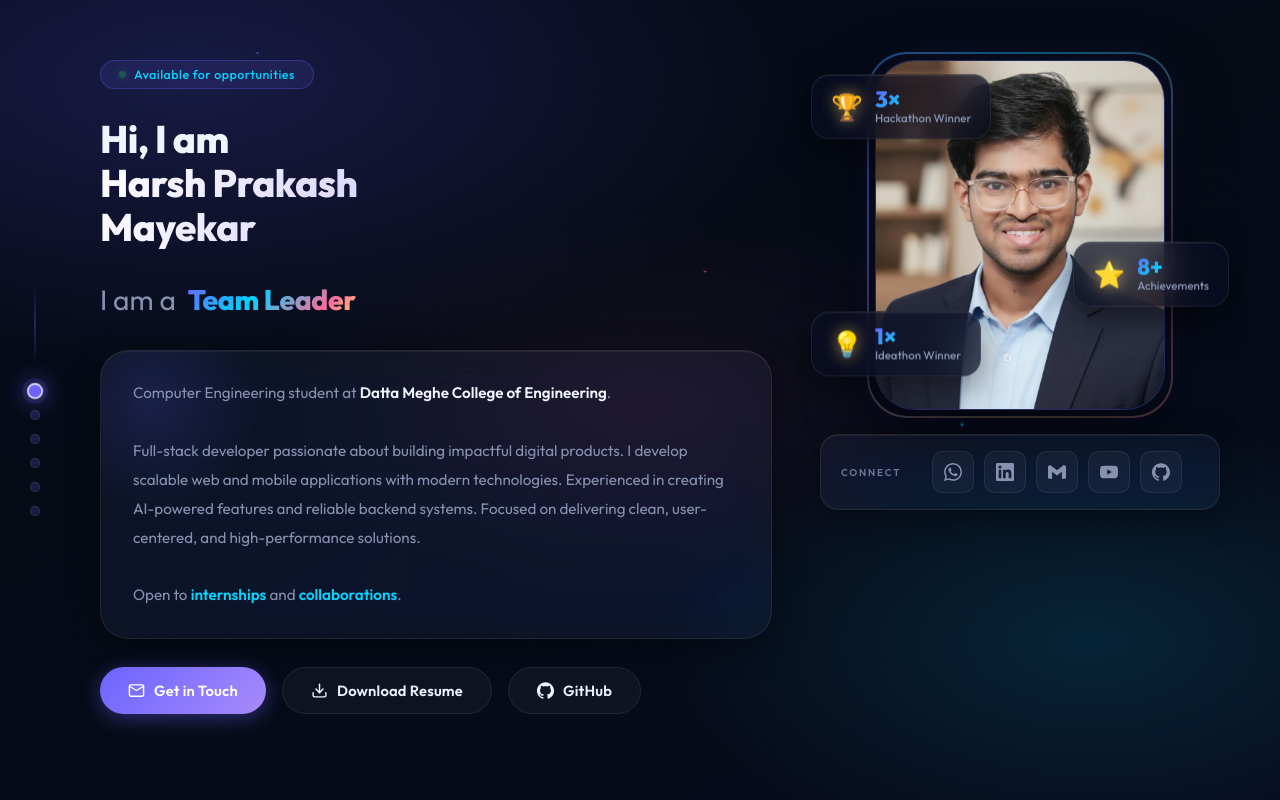
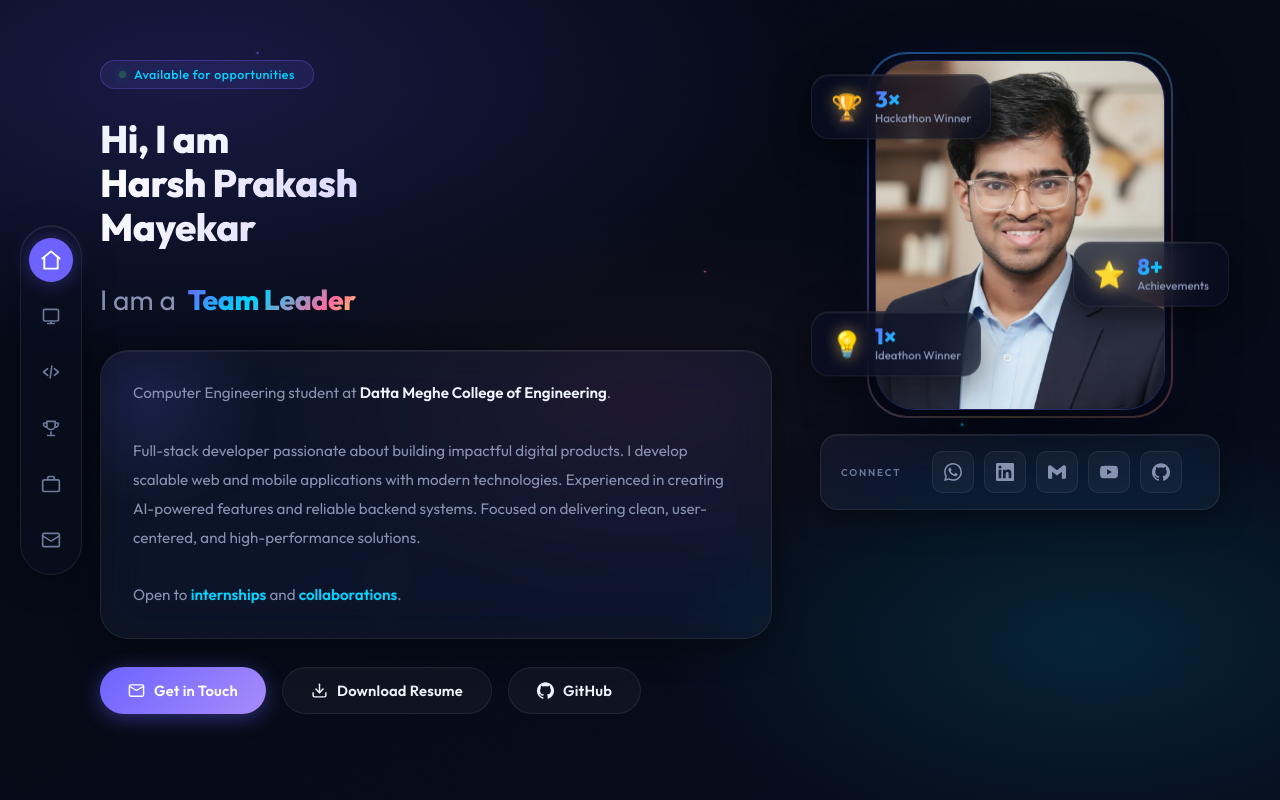
Before and after one commit to hmcommits/portfolio, a React (Vite) app: page / in a window 1280 px wide. Shown: the top 800 px of the page. Built offline with nearby package versions, Linux system fonts and the light colour scheme.

Commit message:
style: Replace desktop dot navigation with vertical icon pill nav

```diff
--- a/src/components/SidebarNav.jsx
+++ b/src/components/SidebarNav.jsx
@@ -1,25 +1,60 @@
 import useActiveSection, { SECTIONS } from '../hooks/useActiveSection'
 import styles from './SidebarNav.module.css'
 
-/* Desktop dot navigation — fixed to the left edge (hidden ≤1024px, see MobileNav) */
+const ICONS = {
+  hero: (
+    <svg viewBox="0 0 24 24" fill="none" stroke="currentColor" strokeWidth="2" strokeLinecap="round" strokeLinejoin="round">
+      <path d="M3 10.5 12 3l9 7.5" /><path d="M5 9.5V21h14V9.5" />
+    </svg>
+  ),
+  projects: (
+    <svg viewBox="0 0 24 24" fill="none" stroke="currentColor" strokeWidth="2" strokeLinecap="round" strokeLinejoin="round">
+      <rect x="3" y="4" width="18" height="14" rx="2" /><path d="M8 21h8M12 18v3" />
+    </svg>
+  ),
+  techstack: (
+    <svg viewBox="0 0 24 24" fill="none" stroke="currentColor" strokeWidth="2" strokeLinecap="round" strokeLinejoin="round">
+      <path d="m8 8-5 4 5 4M16 8l5 4-5 4M13 5l-2 14" />
+    </svg>
+  ),
+  achievements: (
+    <svg viewBox="0 0 24 24" fill="none" stroke="currentColor" strokeWidth="2" strokeLinecap="round" strokeLinejoin="round">
+      <path d="M8 21h8M12 17v4M7 4h10v5a5 5 0 0 1-10 0V4z" />
+      <path d="M7 6H4a1 1 0 0 0-1 1c0 2.2 1.8 4 4 4M17 6h3a1 1 0 0 1 1 1c0 2.2-1.8 4-4 4" />
+    </svg>
+  ),
+  experience: (
+    <svg viewBox="0 0 24 24" fill="none" stroke="currentColor" strokeWidth="2" strokeLinecap="round" strokeLinejoin="round">
+      <rect x="2" y="7" width="20" height="14" rx="2" /><path d="M16 7V5a2 2 0 0 0-2-2h-4a2 2 0 0 0-2 2v2" />
+    </svg>
+  ),
+  contact: (
+    <svg viewBox="0 0 24 24" fill="none" stroke="currentColor" strokeWidth="2" strokeLinecap="round" strokeLinejoin="round">
+      <rect x="2" y="4" width="20" height="16" rx="2" /><path d="m22 7-8.97 5.7a1.94 1.94 0 0 1-2.06 0L2 7" />
+    </svg>
+  ),
+}
+
+/* Desktop vertical icon navigation — fixed to the left edge (hidden ≤1024px, see MobileNav) */
 export default function SidebarNav() {
   const activeSection = useActiveSection()
 
   return (
     <nav className={styles.sidebar} aria-label="Section navigation">
-      <div className={styles.sidebarLine} />
-
+      <div className={styles.navPill}>
         {SECTIONS.map((section) => (
           <a
             key={section.id}
             href={`#${section.id}`}
-          className={`${styles.sidebarDot} ${activeSection === section.id ? styles.active : ''}`}
+            className={`${styles.item} ${activeSection === section.id ? styles.active : ''}`}
             aria-label={section.label}
             aria-current={activeSection === section.id ? 'true' : undefined}
           >
+            <span className={styles.icon}>{ICONS[section.id]}</span>
             <span className={styles.tooltip}>{section.label}</span>
           </a>
         ))}
+      </div>
     </nav>
   )
 }
--- a/src/components/SidebarNav.module.css
+++ b/src/components/SidebarNav.module.css
@@ -4,97 +4,92 @@
 
 .sidebar {
   position: fixed;
-  left: 30px;
+  left: 20px;
   top: 50%;
   transform: translateY(-50%);
   display: flex;
   flex-direction: column;
   align-items: center;
-  gap: 14px;
   z-index: 100;
 }
 
-.sidebarLine {
-  width: 2px;
-  height: 80px;
-  background: linear-gradient(to bottom, transparent, var(--accent-primary), transparent);
-  border-radius: 2px;
-  animation: pulseLine 3s ease-in-out infinite;
-  margin-bottom: 8px;
+.navPill {
+  display: flex;
+  flex-direction: column;
+  gap: 12px;
+  background: rgba(10, 15, 32, 0.6);
+  backdrop-filter: blur(12px);
+  padding: 12px 8px;
+  border-radius: 40px;
+  border: 1px solid rgba(255, 255, 255, 0.08);
+  box-shadow: 0 8px 32px rgba(0, 0, 0, 0.4), inset 0 1px 0 rgba(255, 255, 255, 0.1);
 }
 
-.sidebarDot {
-  width: 10px;
-  height: 10px;
+.item {
+  width: 44px;
+  height: 44px;
   border-radius: 50%;
-  background: rgba(108, 99, 255, 0.2);
-  cursor: pointer;
-  transition: all 0.4s cubic-bezier(0.34, 1.56, 0.64, 1);
-  border: 1px solid rgba(255, 255, 255, 0.1);
+  display: flex;
+  align-items: center;
+  justify-content: center;
+  color: var(--text-muted);
+  background: transparent;
+  text-decoration: none;
+  transition: all 0.3s ease;
   position: relative;
 }
 
-.sidebarDot::after {
-  content: '';
-  position: absolute;
-  inset: -4px;
-  border-radius: 50%;
-  background: rgba(108, 99, 255, 0.2);
-  opacity: 0;
-  transform: scale(0.5);
-  transition: all 0.4s ease;
-  z-index: -1;
+.icon {
+  display: flex;
+  align-items: center;
+  justify-content: center;
+  width: 20px;
+  height: 20px;
+  transition: transform 0.3s cubic-bezier(0.34, 1.56, 0.64, 1);
 }
 
-.sidebarDot:hover {
-  background: rgba(108, 99, 255, 0.8);
-  transform: scale(1.4);
-  border-color: rgba(255, 255, 255, 0.5);
+.item:hover {
+  color: var(--text-primary);
+  background: rgba(255, 255, 255, 0.05);
 }
 
-.sidebarDot.active {
+.item.active {
   background: var(--accent-primary);
-  transform: scale(1.6);
-  border-color: #fff;
-  box-shadow: 0 0 15px var(--accent-primary);
+  color: #fff;
+  box-shadow: 0 0 20px rgba(108, 99, 255, 0.4);
 }
-.sidebarDot.active::after {
-  opacity: 1;
-  transform: scale(1.5);
-  animation: ripple 2s infinite ease-out;
+
+.item.active .icon {
+  transform: scale(1.15);
 }
 
 /* Tooltip */
 .tooltip {
   position: absolute;
-  left: 24px;
+  left: 60px;
   top: 50%;
   transform: translateY(-50%) translateX(-10px);
   background: rgba(10, 14, 30, 0.9);
   color: var(--text-primary);
-  padding: 4px 10px;
-  border-radius: 6px;
-  font-size: 0.75rem;
+  padding: 6px 12px;
+  border-radius: 8px;
+  font-size: 0.8rem;
   font-weight: 600;
   white-space: nowrap;
   opacity: 0;
   pointer-events: none;
-  transition: all 0.3s ease;
+  transition: all 0.3s cubic-bezier(0.34, 1.56, 0.64, 1);
   border: 1px solid rgba(255, 255, 255, 0.1);
   backdrop-filter: blur(8px);
+  box-shadow: 0 4px 12px rgba(0, 0, 0, 0.3);
 }
-.sidebarDot:hover .tooltip {
+
+.item:hover .tooltip {
   opacity: 1;
   transform: translateY(-50%) translateX(0);
 }
 
-@keyframes pulseLine { 0%,100%{opacity:0.3;} 50%{opacity:1;} }
-@keyframes ripple {
-  0% { transform: scale(1); opacity: 0.8; }
-  100% { transform: scale(2.5); opacity: 0; }
-}
-
-/* Hide on mobile for better UX */
+/* Hide on mobile for better UX (handled by MobileNav instead) */
 @media (max-width: 1024px) {
   .sidebar {
     display: none;
```
Lines whose indentation alone changed are shown as unchanged.
